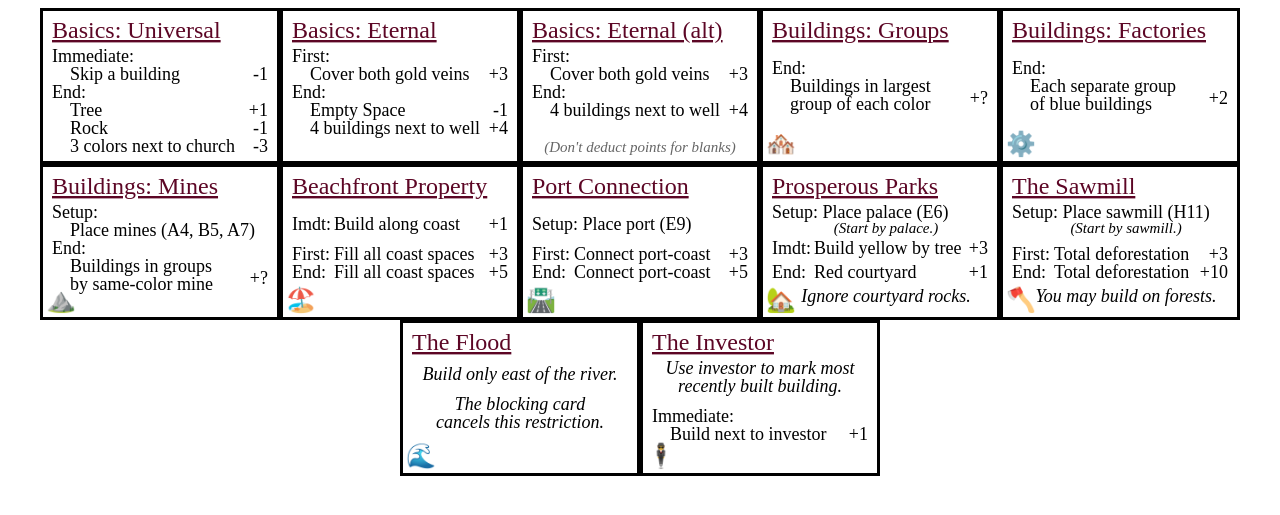
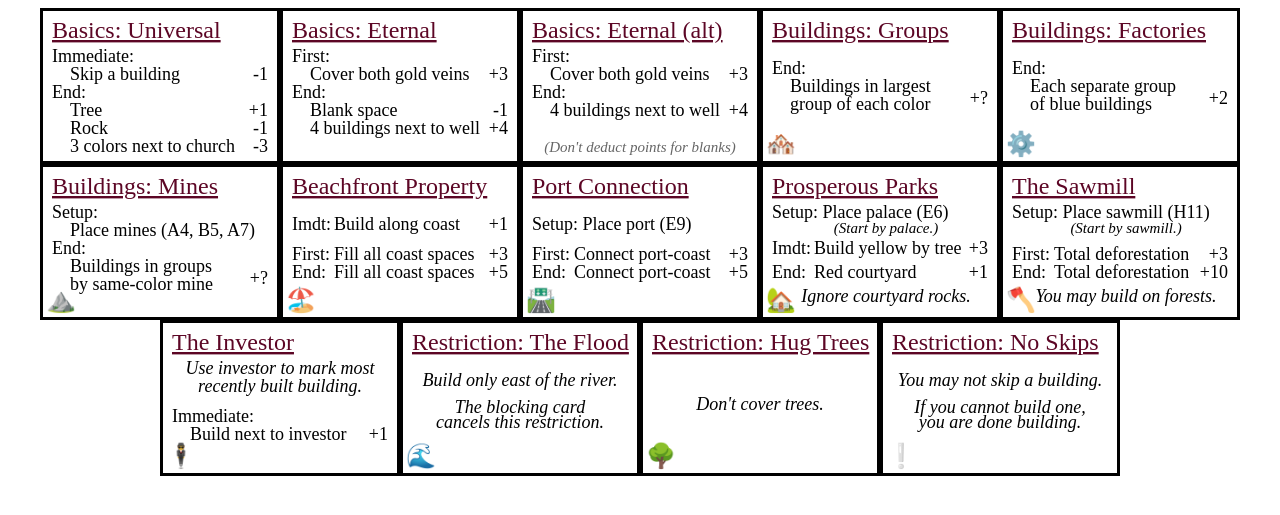
Before and after one commit to bacontime/games-mirror, a Jekyll site: the page ref/mycitycards.html, which Jekyll copies as it is, in a window 1280 px wide. Shown: the top 515 px of the page. Built offline with Jekyll 4.4.1, drawn with Linux system fonts in a browser that asks for light colours; some web fonts are replaced.

Commit message:
Add two restrictions, fontify icons (monochrome noto)

```diff
--- a/ref/mycitycards.html
+++ b/ref/mycitycards.html
@@ -11,7 +11,7 @@
     }
     @font-face {
         font-family: "emojiIcon";
-        src: url("NotoEmoji-VariableFont_wght.ttf"), local("OpenMoji Color"), url("OpenMoji-Color.ttf");
+        src: url(https://www.rmwinslow.com/webfonts/emoji/NotoEmoji-Medium.ttf);
 }
 
     </style>
@@ -55,7 +56,7 @@
     <text x="38" y="12" fill="#000" font-size="3" text-anchor="end">+3</text>
 
     <text x="2"  y="15" fill="#000" font-size="3" >End: </text>
-    <text x="5"  y="18" fill="#000" font-size="3" >Empty Space</text>
+    <text x="5"  y="18" fill="#000" font-size="3" >Blank space</text>
     <text x="38" y="18" fill="#000" font-size="3" text-anchor="end">-1</text>
     <text x="5"  y="21" fill="#000" font-size="3" >4 buildings next to well</text>
     <text x="38" y="21" fill="#000" font-size="3" text-anchor="end">+4</text>
@@ -96,10 +97,13 @@
     <text x="38" y="16" fill="#000" font-size="3" text-anchor="end">+?</text>
 
 
-    <text x="3.5" y="24" font-size="4" text-anchor="middle">🏘️</text>
+    <text x="3.5" y="24" font-size="4" text-anchor="middle" font-family="emojiIcon">🏘️</text>
 </svg>
 
-
+<!--
+Non-emoji version has more consistent rendering but then doesn't present in default font.
+🏘
+-->
 
 
 <svg width="2.5in" height="1.625in" version="1.1" viewBox="0 0 40 26" xmlns="http://www.w3.org/2000/svg">
@@ -111,7 +115,7 @@
     <text x="5"  y="17" fill="#000" font-size="3">of blue buildings</text>
     <text x="38" y="16" fill="#000" font-size="3" text-anchor="end">+2</text>
 
-    <text x="3.5" y="24" font-size="4" text-anchor="middle">⚙️</text>
+    <text x="3.5" y="24" font-size="4" text-anchor="middle" font-family="emojiIcon">⚙️</text>
 </svg>
 
 
@@ -129,7 +133,7 @@
     <text x="5"  y="21" fill="#000" font-size="3">by same-color mine</text>
     <text x="38" y="20" fill="#000" font-size="3" text-anchor="end">+?</text>
 
-    <text x="3.5" y="24" font-size="4" text-anchor="middle">⛰️</text>
+    <text x="3.5" y="24" font-size="4" text-anchor="middle" font-family="emojiIcon">⛰️</text>
 </svg>
 
 
@@ -151,7 +155,7 @@
     <text x="9"  y="19" fill="#000" font-size="3" >Fill all coast spaces</text>
     <text x="38" y="19" fill="#000" font-size="3" text-anchor="end">+5</text>
 
-    <text x="3.5" y="24" font-size="4" text-anchor="middle">🏖️</text>
+    <text x="3.5" y="24" font-size="4" text-anchor="middle" font-family="emojiIcon">🏖️</text>
 </svg>
 
 
@@ -171,7 +175,7 @@
     <text x="9"  y="19" fill="#000" font-size="3" >Connect port-coast</text>
     <text x="38" y="19" fill="#000" font-size="3" text-anchor="end">+5</text>
 
-    <text x="3.5" y="24" font-size="4" text-anchor="middle">🛣️</text>
+    <text x="3.5" y="24" font-size="4" text-anchor="middle" font-family="emojiIcon">🛣️</text>
 </svg>
 
 
@@ -193,7 +197,7 @@
 
     <text x="21" y="23" fill="#000" font-size="3" font-style="italic" text-anchor="middle">Ignore courtyard rocks.</text>
 
-    <text x="3.5" y="24" font-size="4" text-anchor="middle">🏡</text>
+    <text x="3.5" y="24" font-size="4" text-anchor="middle" font-family="emojiIcon">🏡</text>
 </svg>
 
 
@@ -214,22 +218,11 @@
 
     <text x="21" y="23" fill="#000" font-size="3" font-style="italic" text-anchor="middle">You may build on forests.</text>
 
-    <text x="3.5" y="24" font-size="4" text-anchor="middle">🪓</text>
+    <text x="3.5" y="24" font-size="4" text-anchor="middle" font-family="emojiIcon">🪓</text>
 </svg>
 
 
 
-
-<svg width="2.5in" height="1.625in" version="1.1" viewBox="0 0 40 26" xmlns="http://www.w3.org/2000/svg">
-    <rect width="40" height="26" fill="none" stroke="black" stroke-width="1"/>
-    <text x="2" y="5" fill="#5c0625" font-size="4" text-decoration="underline" >The Flood</text>
-
-    <text x="20" y="10" fill="#000" font-size="3" font-style="italic" text-anchor="middle">Build only east of the river.</text>
-    <text x="20" y="15" fill="#000" font-size="3" font-style="italic" text-anchor="middle">The blocking card</text>
-    <text x="20" y="18" fill="#000" font-size="3" font-style="italic" text-anchor="middle">cancels this restriction.</text>
-
-    <text x="3.5" y="24" font-size="4" text-anchor="middle">🌊</text>
-</svg>
 
 
 
@@ -245,8 +238,49 @@
     <text x="5" y="20" fill="#000" font-size="3" >Build next to investor</text>
     <text x="38" y="20" fill="#000" font-size="3" text-anchor="end">+1</text>
 
-    <text x="3.5" y="24" font-size="4" text-anchor="middle">🕴️</text>
+    <text x="3.5" y="24" font-size="4" text-anchor="middle" font-family="emojiIcon">🕴️</text>
 </svg>
+
+<!--👨‍💼-->
+
+
+<svg width="2.5in" height="1.625in" version="1.1" viewBox="0 0 40 26" xmlns="http://www.w3.org/2000/svg">
+    <rect width="40" height="26" fill="none" stroke="black" stroke-width="1"/>
+    <text x="2" y="5" fill="#5c0625" font-size="4" text-decoration="underline" >Restriction: The Flood</text>
+
+    <text x="20" y="11" fill="#000" font-size="3" font-style="italic" text-anchor="middle">Build only east of the river.</text>
+    <text x="20" y="15.5" fill="#000" font-size="3" font-style="italic" text-anchor="middle">The blocking card</text>
+    <text x="20" y="18" fill="#000" font-size="3" font-style="italic" text-anchor="middle">cancels this restriction.</text>
+
+    <text x="3.5" y="24" font-size="4" text-anchor="middle" font-family="emojiIcon">🌊</text>
+</svg>
+
+
+
+
+<svg width="2.5in" height="1.625in" version="1.1" viewBox="0 0 40 26" xmlns="http://www.w3.org/2000/svg">
+    <rect width="40" height="26" fill="none" stroke="black" stroke-width="1"/>
+    <text x="2" y="5" fill="#5c0625" font-size="4" text-decoration="underline" >Restriction: Hug Trees</text>
+
+    <text x="20" y="15" fill="#000" font-size="3" font-style="italic" text-anchor="middle">Don't cover trees.</text>
+
+    <text x="3.5" y="24" font-size="4" text-anchor="middle" font-family="emojiIcon">🌳</text>
+</svg>
+
+
+
+
+<svg width="2.5in" height="1.625in" version="1.1" viewBox="0 0 40 26" xmlns="http://www.w3.org/2000/svg">
+    <rect width="40" height="26" fill="none" stroke="black" stroke-width="1"/>
+    <text x="2" y="5" fill="#5c0625" font-size="4" text-decoration="underline" >Restriction: No Skips</text>
+
+    <text x="20" y="11" fill="#000" font-size="3" font-style="italic" text-anchor="middle">You may not skip a building.</text>
+    <text x="20" y="15.5" fill="#000" font-size="3" font-style="italic" text-anchor="middle">If you cannot build one,</text>
+    <text x="20" y="18" fill="#000" font-size="3" font-style="italic" text-anchor="middle"> you are done building.</text>
+
+    <text x="3.5" y="24" font-size="4" text-anchor="middle" font-family="emojiIcon">❕</text>
+</svg>
+
 
 
 <!--
```
Also changed, not shown: other parts of ref/mycitycards.html (+3 -2 lines).
